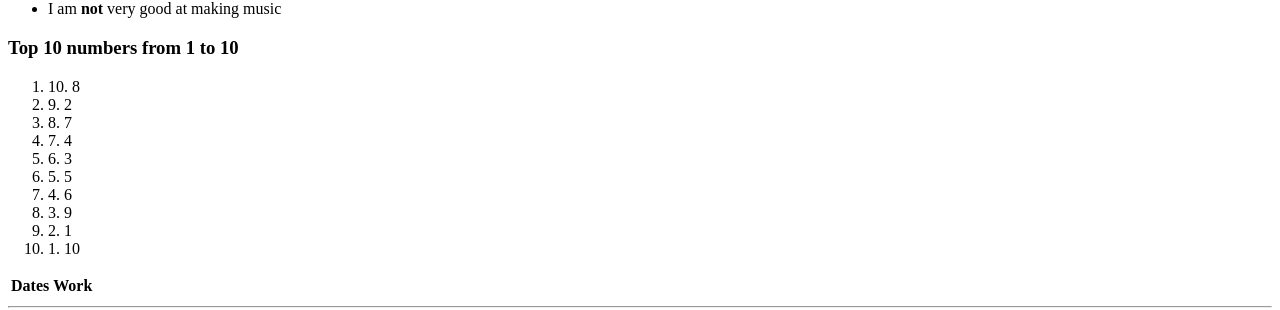
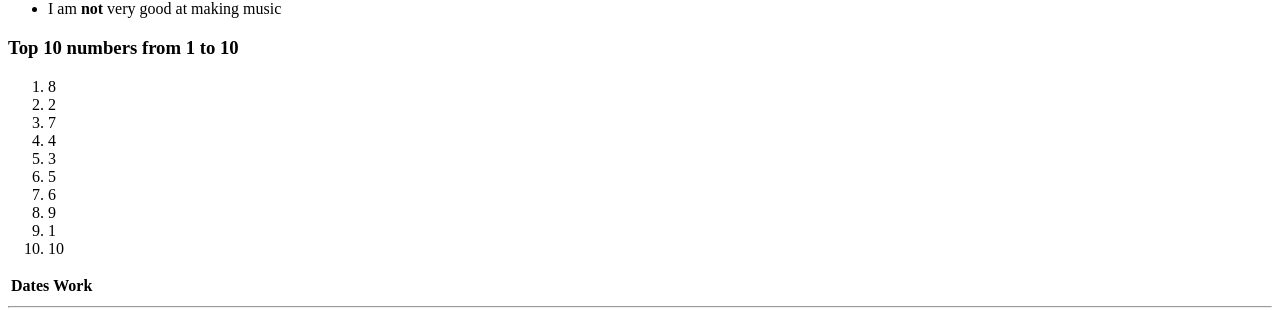
Before and after one commit to JRaulErives/FantasticWebsite, a plain HTML site: page index.html in a window 1280 px wide. Shown: the part 357-667 px from the top of the page. Drawn offline with Linux system fonts and the light colour scheme.

Commit message:
Update index.html

```diff
--- a/index.html
+++ b/index.html
@@ -29,16 +29,16 @@
     Top 10 numbers from 1 to 10
   </h3>
   <ol>
-    <li>10. 8</li>
-    <li>9. 2</li>
-    <li>8. 7</li>
-    <li>7. 4</li>
-    <li>6. 3</li>
-    <li>5. 5</li>
-    <li>4. 6</li>
-    <li>3. 9</li>
-    <li>2. 1</li>
-    <li>1. 10</li>
+    <li>8</li>
+    <li>2</li>
+    <li>7</li>
+    <li>4</li>
+    <li>3</li>
+    <li>5</li>
+    <li>6</li>
+    <li>9</li>
+    <li>1</li>
+    <li>10</li>
   </ol>
   <table>
     <thead>
```
